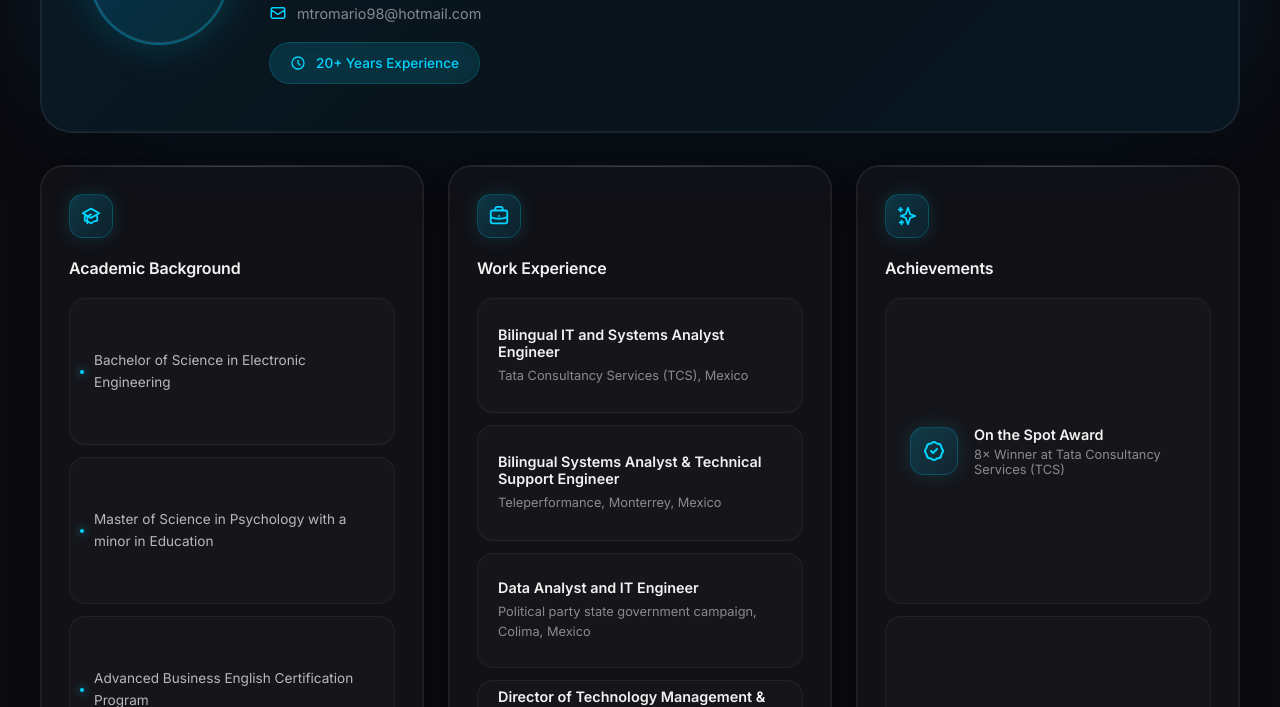
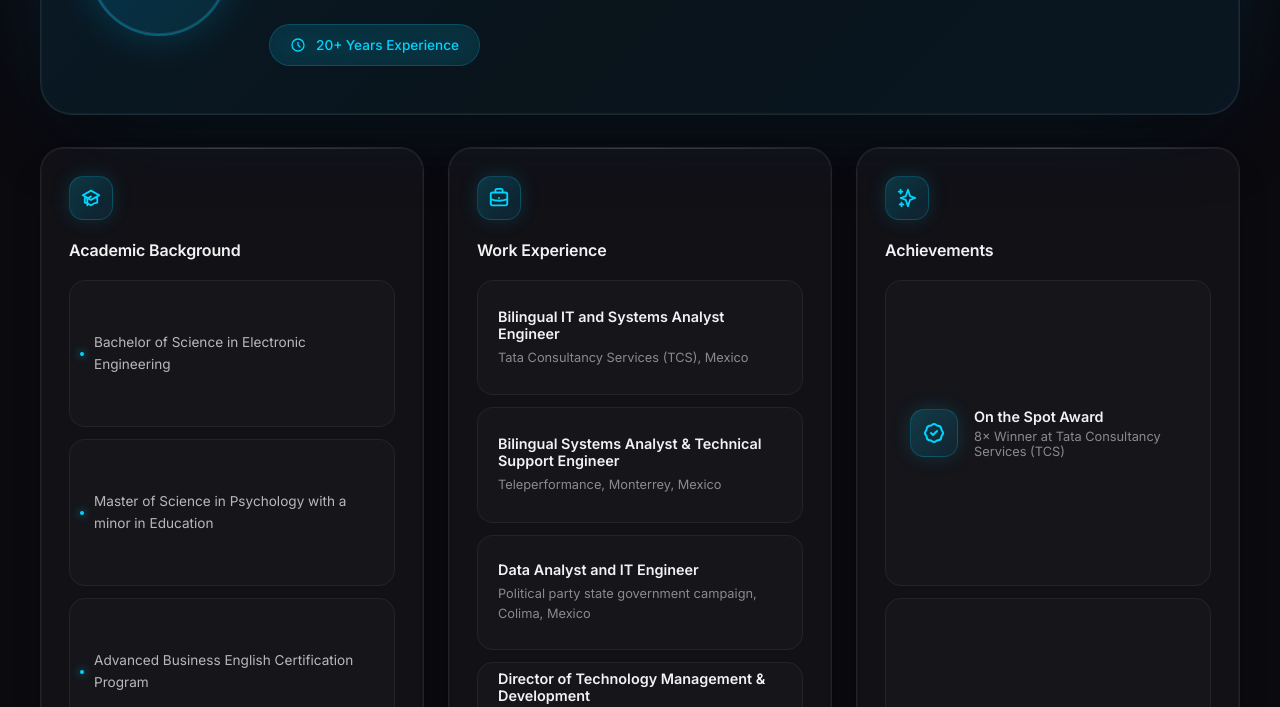
Before and after one commit to victordelrosal/mmg, a plain HTML site: page index.html in a window 1280 px wide. Shown: the part 224-931 px from the top of the page. Drawn offline with Linux system fonts and the light colour scheme.

Commit message:
Remove Mario's hotmail email from page

```diff
--- a/index.html
+++ b/index.html
@@ -1476,12 +1476,6 @@
                             <div class="header-text">
                                 <h1>Mario Alberto Montejo Garay, MSc</h1>
                                 <p class="title">Bilingual Systems Analyst and Technical Support Engineer with 20 years of experience in systems analysis and management, technical support, and IT</p>
-                                <div class="contact">
-                                    <svg xmlns="http://www.w3.org/2000/svg" fill="none" viewBox="0 0 24 24" stroke="currentColor">
-                                        <path stroke-linecap="round" stroke-linejoin="round" stroke-width="2" d="M3 8l7.89 5.26a2 2 0 002.22 0L21 8M5 19h14a2 2 0 002-2V7a2 2 0 00-2-2H5a2 2 0 00-2 2v10a2 2 0 002 2z" />
-                                    </svg>
-                                    mtromario98@hotmail.com
-                                </div>
                                 <div class="years-badge">
                                     <svg xmlns="http://www.w3.org/2000/svg" width="16" height="16" fill="none" viewBox="0 0 24 24" stroke="currentColor">
                                         <path stroke-linecap="round" stroke-linejoin="round" stroke-width="2" d="M12 8v4l3 3m6-3a9 9 0 11-18 0 9 9 0 0118 0z" />
@@ -1926,8 +1920,7 @@
                 </div>
                 <h2>Let's Connect</h2>
                 <form id="contactForm" class="contact-form" action="https://formsubmit.co/victordelrosal@gmail.com" method="POST">
-                    <!-- FormSubmit Configuration - TESTING MODE: sending to Victor only -->
-                    <!-- TODO: Change back to mtromario98@hotmail.com and add CC victordelrosal@gmail.com when ready -->
+                    <!-- FormSubmit Configuration -->
                     <input type="hidden" name="_subject" value="New Contact from CV Website">
                     <input type="hidden" name="_captcha" value="false">
                     <input type="hidden" name="_template" value="table">
```
